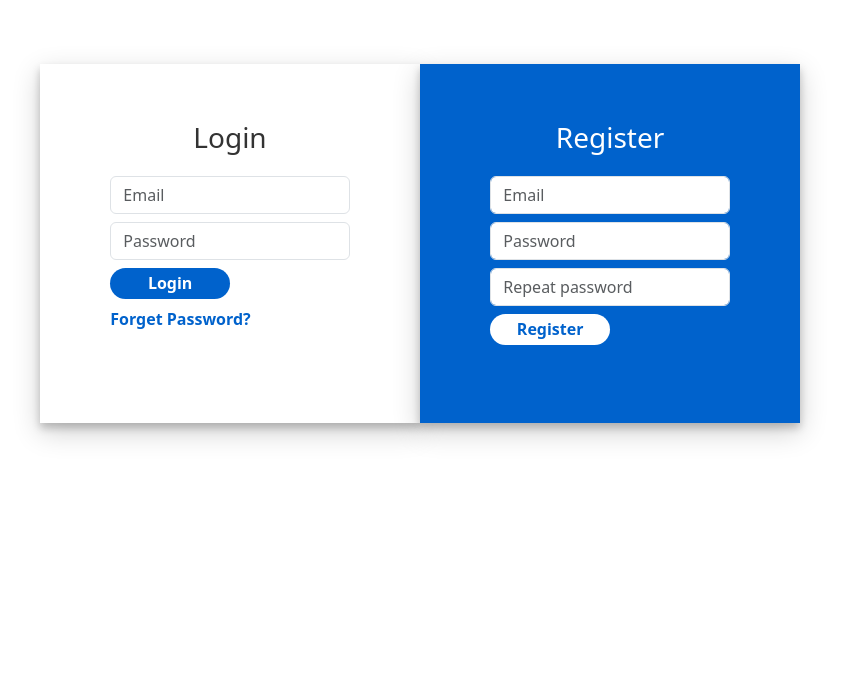
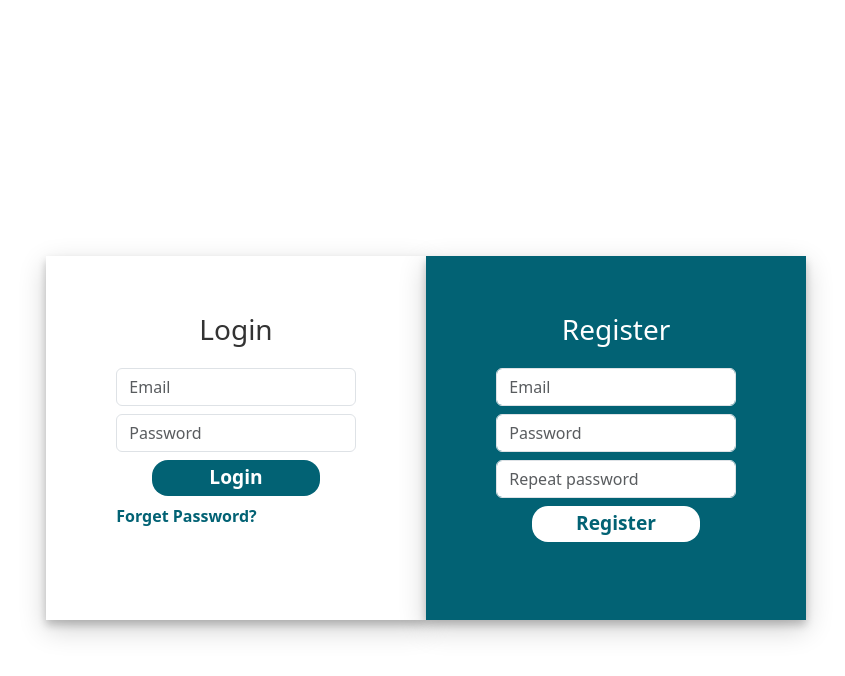
Before and after one commit to adam-mgshgy/Vizsga, an Angular app in the folder WhereSweat/: page / in a window 1280 px wide. Shown: the top 676 px of the page, without its empty margins (214-1059 px from the left). Built offline with nearby package versions, Linux system fonts and the light colour scheme.

Commit message:
Bigger buttons, new colours

```diff
--- a/WhereSweat/src/app/app.component.css
+++ b/WhereSweat/src/app/app.component.css
@@ -1,5 +1,6 @@
 .login-container{
-    margin: 5%;
+    margin-top: 20%;
+    margin-bottom: 5%;
 }
 .login-form-1{
     padding: 5%;
@@ -11,7 +12,7 @@
 }
 .login-form-2{
     padding: 5%;
-    background: #0062cc;
+    background: #026274;
     box-shadow: 0 5px 8px 0 rgba(0, 0, 0, 0.2), 0 9px 26px 0 rgba(0, 0, 0, 0.19);
 }
 .login-form-2 h3{
@@ -23,24 +24,26 @@
 }
 .btnSubmit
 {
-    width: 50%;
+    width: 70%;
     border-radius: 1rem;
     padding: 1.5%;
     border: none;
     cursor: pointer;
+    margin-left: 15%;
+    font-size: larger;
 }
 .login-form-1 .btnSubmit{
     font-weight: 600;
     color: #fff;
-    background-color: #0062cc;
+    background-color: #026274;
 }
 .login-form-2 .btnSubmit{
     font-weight: 600;
-    color: #0062cc;
+    color: #026274;
     background-color: #fff;
 }
 .login-form-1 .ForgetPwd{
-    color: #0062cc;
+    color: #026274;
     font-weight: 600;
     text-decoration: none;
 }
```
